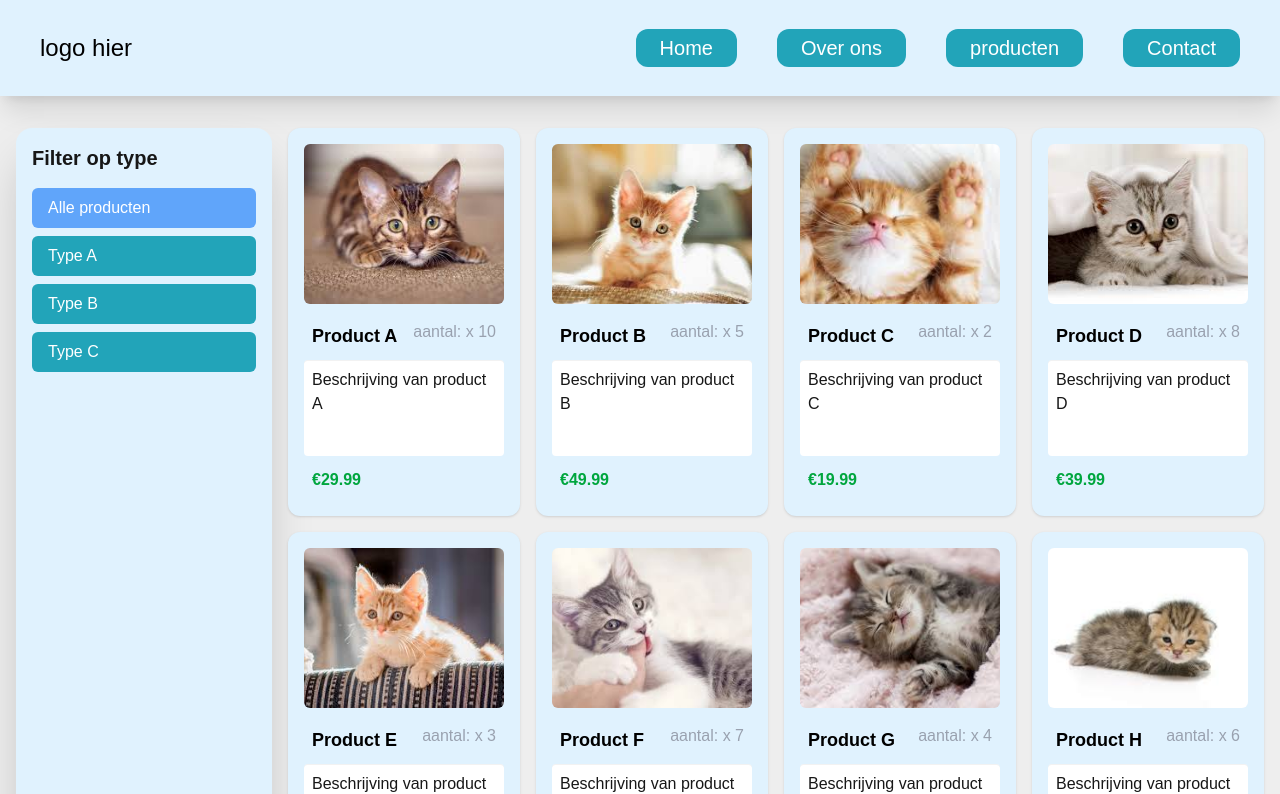
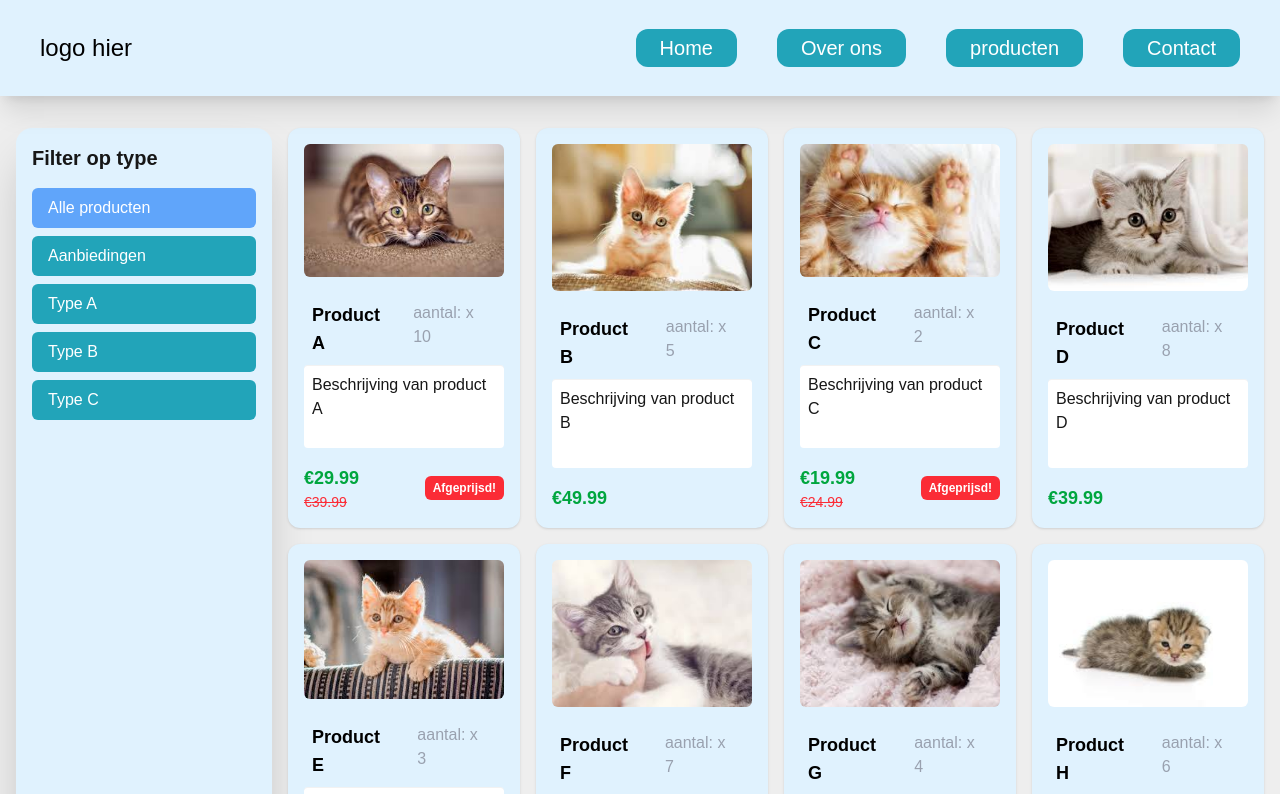
Before and after one commit to JesseElbertsen/webshop-template, a Next.js app in the folder webshop-template/: page /producten in a window 1280 px wide. Shown: the top 794 px of the page. Built offline with nearby package versions, Linux system fonts and the light colour scheme.

Commit message:
added sales

```diff
--- a/webshop-template/src/app/components/Filter.tsx
+++ b/webshop-template/src/app/components/Filter.tsx
@@ -41,7 +41,7 @@ export default function Filter({ options, onFilterChange }: FilterProps) {
               </button>
             </div>
             <ul className="space-y-2">
-              {["", ...options].map((option) => (
+              {["", "sale", ...options].map((option) => (
                 <li key={option}>
                   <button
                     className={`w-full text-left px-4 py-2 rounded-md ${
@@ -53,6 +53,8 @@ export default function Filter({ options, onFilterChange }: FilterProps) {
                   >
                     {option === ""
                       ? "Alle producten"
+                      : option === "sale"
+                      ? "Aanbiedingen"
                       : `Type ${option.toUpperCase()}`}
                   </button>
                 </li>
@@ -66,7 +68,7 @@ export default function Filter({ options, onFilterChange }: FilterProps) {
       <aside className="hidden md:block ">
         <h2 className="text-xl font-bold mb-4">Filter op type</h2>
         <ul className="space-y-2">
-          {["", ...options].map((option) => (
+          {["", "sale", ...options].map((option) => (
             <li key={option}>
               <button
                 className={`w-full text-left px-4 py-2 rounded-md ${
@@ -78,6 +80,8 @@ export default function Filter({ options, onFilterChange }: FilterProps) {
               >
                 {option === ""
                   ? "Alle producten"
+                  : option === "sale"
+                  ? "Aanbiedingen"
                   : `Type ${option.toUpperCase()}`}
               </button>
             </li>
--- a/webshop-template/src/app/components/NavBar.tsx
+++ b/webshop-template/src/app/components/NavBar.tsx
@@ -19,7 +19,7 @@ const Navbar = () => {
   ];
 
   return (
-    <nav className=" top-0 w-full z-50 shadow-xl text-xl">
+    <nav className="relative top-0 w-full z-50 shadow-xl text-xl">
       {/* Desktop Navbar */}
       <div className="hidden md:flex justify-between items-center bg-muted h-[6rem] backdrop-blur-md text-white py-4 px-10 relative">
         <div className="text-2xl text-black z-50">logo hier</div>
--- /dev/null
+++ b/webshop-template/src/app/components/SaleItems.tsx
@@ -0,0 +1,65 @@
+"use client";
+
+import React, { useEffect, useState } from "react";
+import { getProducts } from "../lib/api";
+import { Product } from "../types/types";
+import Image from "next/image";
+
+export default function SaleItems() {
+  const [saleProducts, setSaleProducts] = useState<Product[]>([]);
+
+  useEffect(() => {
+    async function fetchSaleProducts() {
+      const products = await getProducts();
+      const filtered = products.filter((product) => product.sale);
+      setSaleProducts(filtered);
+    }
+    fetchSaleProducts();
+  }, []);
+
+  return (
+    <div className="flex flex-wrap justify-center gap-8 mx-auto max-w-7xl pt-16 pb-16">
+      {saleProducts.map((product) => (
+        <div
+          key={product.id}
+          className="shadow rounded-xl p-4 bg-muted cursor-pointer hover:shadow-lg transition-shadow w-72 h-[400px] flex flex-col justify-between relative"
+        >
+          {/* Productafbeelding */}
+          <Image
+            width={500}
+            height={500}
+            src={product.image}
+            alt={product.title}
+            className="rounded-md h-64 w-full object-cover"
+          />
+
+          {/* Productnaam */}
+          <h2 className="text-lg font-semibold mt-2 text-black text-center">
+            {product.title}
+          </h2>
+
+          {/* Prijzen */}
+          {product.sale && (
+            <div className="mt-4 flex items-center justify-between">
+              <div className="flex flex-col items-start">
+                {/* Nieuwe prijs (groen) */}
+                <span className="text-green-600 font-bold text-lg">
+                  €{product.sale.newPrice.toFixed(2)}
+                </span>
+                {/* Oude prijs (rood, doorstreept) */}
+                <span className="text-red-500 line-through text-sm">
+                  €{product.sale.oldPrice.toFixed(2)}
+                </span>
+              </div>
+
+              {/* Badge voor afgeprijsd product */}
+              <div className="bg-red-500 text-white text-xs font-bold px-2 py-1 rounded-md">
+                Afgeprijsd!
+              </div>
+            </div>
+          )}
+        </div>
+      ))}
+    </div>
+  );
+}
--- a/webshop-template/src/app/lib/api.ts
+++ b/webshop-template/src/app/lib/api.ts
@@ -10,6 +10,10 @@ let products: Product[] = [
     image: "/images/product-a.jpg",
     price: 29.99,
     type: "a",
+    sale: {
+      oldPrice: 39.99,
+      newPrice: 29.99,
+    },
   },
   {
     id: "2",
@@ -30,6 +34,10 @@ let products: Product[] = [
     image: "/images/product-c.jpg",
     price: 19.99,
     type: "c",
+    sale: {
+      oldPrice: 24.99,
+      newPrice: 19.99,
+    },
   },
   {
     id: "4",
@@ -50,6 +58,10 @@ let products: Product[] = [
     image: "/images/product-e.jpg",
     price: 59.99,
     type: "b",
+    sale: {
+      oldPrice: 69.99,
+      newPrice: 59.99,
+    },
   },
   {
     id: "6",
--- a/webshop-template/src/app/page.tsx
+++ b/webshop-template/src/app/page.tsx
@@ -1,8 +1,10 @@
+import Link from "next/link";
 import Carousel from "./components/Carousel";
+import SaleItems from "./components/SaleItems";
 
 export default function Home() {
   return (
-    <section className="min-h-screen relative">
+    <section className="min-h-screen">
       {/* Carousel op achtergrond met opacity */}
       <div className="absolute inset-0 z-0">
         <div className="w-full h-full brightness-50 md:flex hidden">
@@ -11,24 +13,29 @@ export default function Home() {
       </div>
 
       {/* Overlay content */}
-      <div className="relative z-10 ">
-        <div className="flex md:flex-row flex-col items-center justify-between max-w-5xl mx-auto  p-8 text-black pt-24">
+      <div className="relative z-10">
+        <div className="flex md:flex-row flex-col items-center justify-between max-w-5xl mx-auto p-8 text-black pt-24">
           {/* Titel linksonder */}
-          <h1 className="text-3xl md:text-5xl   font-bold md:text-white">
+          <h1 className="text-3xl md:text-5xl font-bold md:text-white">
             Welkom op mijn site
           </h1>
 
           {/* Rechterkant: lege container */}
-          <div className=" md:h-24 bg-muted rounded-lg shadow-lg flex items-center justify-center flex-col p-4 mt-8 md:mt-0">
+          <div className="md:h-24 bg-muted rounded-lg shadow-lg flex items-center justify-center flex-col p-4 mt-8 md:mt-0">
             <p>Hier kan eventuele extra informatie</p>
-            <a
+            <Link
               className="bg-primary py-2 px-4 rounded-2xl text-white font-bold hover:bg-primary/80 transition-colors duration-300 mt-2"
               href="/producten"
             >
               Producten
-            </a>
+            </Link>
           </div>
         </div>
+      </div>
+
+      {/* SaleItems */}
+      <div className="relative z-10 flex flex-col items-center justify-center max-w-7xl mx-auto p-8 text-black pt-24">
+        <SaleItems />
       </div>
     </section>
   );
--- a/webshop-template/src/app/producten/ProductCard.tsx
+++ b/webshop-template/src/app/producten/ProductCard.tsx
@@ -9,29 +9,31 @@ export default function ProductCard({
   title,
   image,
   price,
+  amount,
   description,
-  amount,
+  sale,
   index,
 }: Product & { index: number }) {
   const { ref, inView } = useInView({
-    triggerOnce: true, // Zorg ervoor dat de animatie maar één keer wordt uitgevoerd
-    threshold: 0.1, // Start de animatie wanneer 10% van de kaart zichtbaar is
+    triggerOnce: true,
+    threshold: 0.1,
   });
 
   return (
     <motion.div
       ref={ref}
-      custom={index} // Gebruik de index voor de animatievertraging
+      custom={index}
       initial={{ opacity: 0, y: 50 }}
       animate={inView ? { opacity: 1, y: 0 } : {}}
       transition={{
         duration: 0.5,
         ease: "easeOut",
-        delay: inView ? index * 0.2 : 0, // Vertraging op basis van de index
+        delay: inView ? index * 0.2 : 0,
       }}
     >
       <Link href={`/producten/${id}`}>
-        <div className="shadow rounded-xl p-4 bg-muted cursor-pointer hover:shadow-lg transition-shadow">
+        <div className="shadow rounded-xl p-4 bg-muted cursor-pointer hover:shadow-lg transition-shadow h-[400px] flex flex-col justify-between relative">
+          {/* Productafbeelding */}
           <Image
             width={300}
             height={300}
@@ -40,20 +42,47 @@ export default function ProductCard({
             className="rounded-md h-40 w-full object-cover"
           />
 
-          <div className="flex items-center justify-between p-2">
-            <h2 className="text-lg font-semibold mt-2  text-black">{title}</h2>
-            <div>
-              <p className="inline-block bg- text-gray-400  py-2 rounded-md">
-                aantal: x {amount}
-              </p>
-            </div>
+          {/* Titel en aantal */}
+          <div className="flex justify-between items-center mt-2">
+            <h2 className="text-lg font-semibold mt-2 p-2 text-black">
+              {title}
+            </h2>
+            <p className="inline-block text-gray-400 px-4 py-2 rounded-md">
+              aantal: x {amount}
+            </p>
           </div>
+
+          {/* Beschrijving */}
           <p className="bg-white p-2 rounded inset-shadow-2xs h-[6rem] overflow-hidden">
             {description}
           </p>
-          <p className="text-green-600 font-bold mt-1 p-2">
-            €{price.toFixed(2)}
-          </p>
+
+          {/* Prijzen */}
+          <div className="mt-4 flex items-center justify-between">
+            {sale ? (
+              <div className="flex flex-col items-start">
+                {/* Nieuwe prijs (groen) */}
+                <p className="text-green-600 font-bold text-lg">
+                  €{sale.newPrice.toFixed(2)}
+                </p>
+                {/* Oude prijs (rood, doorstreept) */}
+                <p className="text-red-500 line-through text-sm">
+                  €{sale.oldPrice.toFixed(2)}
+                </p>
+              </div>
+            ) : (
+              <p className="text-green-600 font-bold text-lg">
+                €{price.toFixed(2)}
+              </p>
+            )}
+
+            {/* Badge voor afgeprijsd product */}
+            {sale && (
+              <div className="bg-red-500 text-white text-xs font-bold px-2 py-1 rounded-md">
+                Afgeprijsd!
+              </div>
+            )}
+          </div>
         </div>
       </Link>
     </motion.div>
--- a/webshop-template/src/app/producten/page.tsx
+++ b/webshop-template/src/app/producten/page.tsx
@@ -20,11 +20,15 @@ export default function Page() {
   }, []);
 
   const handleFilterChange = (type: string) => {
-    setFilteredProducts(
-      type === ""
-        ? products
-        : products.filter((product) => product.type === type)
-    );
+    if (type === "sale") {
+      setFilteredProducts(products.filter((product) => product.sale));
+    } else {
+      setFilteredProducts(
+        type === ""
+          ? products
+          : products.filter((product) => product.type === type)
+      );
+    }
   };
 
   const productTypes = Array.from(
--- a/webshop-template/src/app/types/types.ts
+++ b/webshop-template/src/app/types/types.ts
@@ -7,4 +7,8 @@ export interface Product {
   image: string;
   price: number;
   type: string;
+  sale?: {
+    oldPrice: number;
+    newPrice: number;
+  };
 }
```
Also changed, not shown: webshop-template/src/app/producten/[id]/ProductDetails.tsx (+20 -7 lines).
